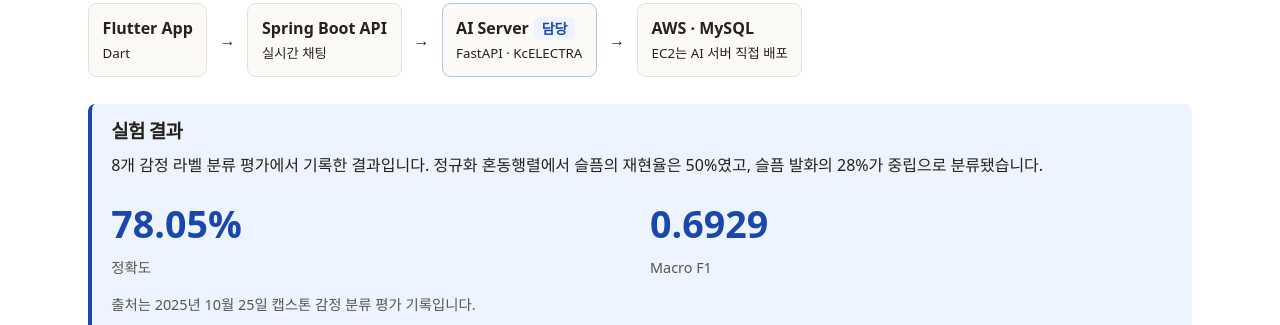
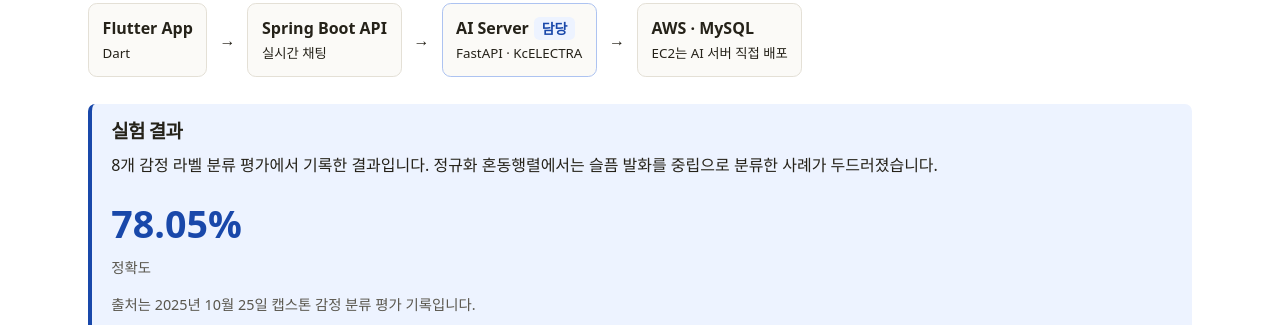
Before and after one commit to HongJeongMin/HongJeongMin.github.io, a plain HTML site: page index.html in a window 1280 px wide. Shown: the part 3876-4201 px from the top of the page. Drawn offline with Linux system fonts and the light colour scheme.

Commit message:
ConnectBeat 대표 평가 지표를 정확도로 정리

```diff
--- a/index.html
+++ b/index.html
@@ -303,10 +303,9 @@
         </div>
         <section class="results" aria-label="실험 결과">
           <h3>실험 결과</h3>
-          <p>8개 감정 라벨 분류 평가에서 기록한 결과입니다. 정규화 혼동행렬에서 슬픔의 재현율은 50%였고, 슬픔 발화의 28%가 중립으로 분류됐습니다.</p>
+          <p>8개 감정 라벨 분류 평가에서 기록한 결과입니다. 정규화 혼동행렬에서는 슬픔 발화를 중립으로 분류한 사례가 두드러졌습니다.</p>
           <dl class="metrics">
             <div><dt>정확도</dt><dd>78.05%</dd></div>
-            <div><dt>Macro F1</dt><dd>0.6929</dd></div>
           </dl>
           <p class="result-note">출처는 2025년 10월 25일 캡스톤 감정 분류 평가 기록입니다.</p>
         </section>
```
